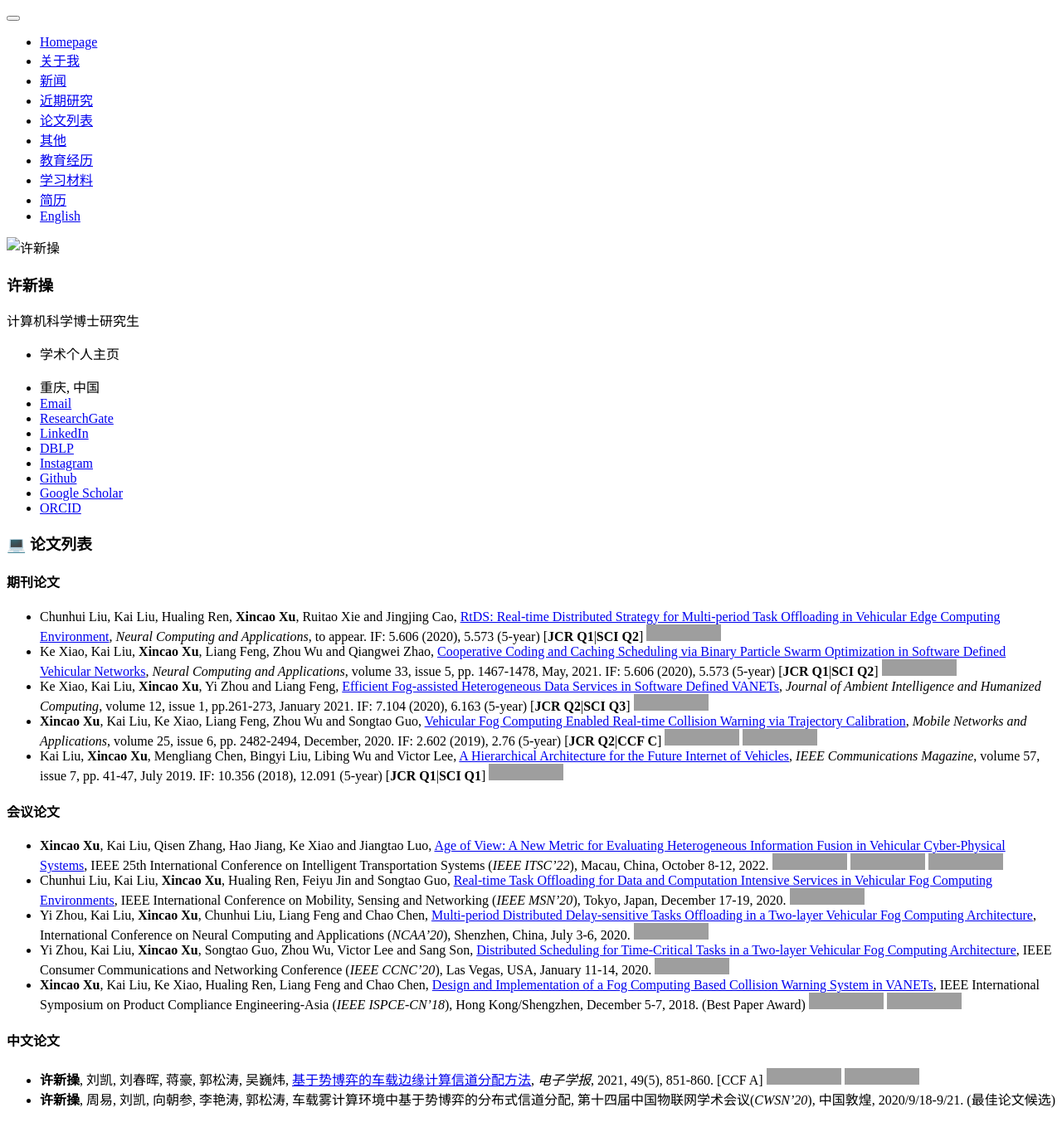
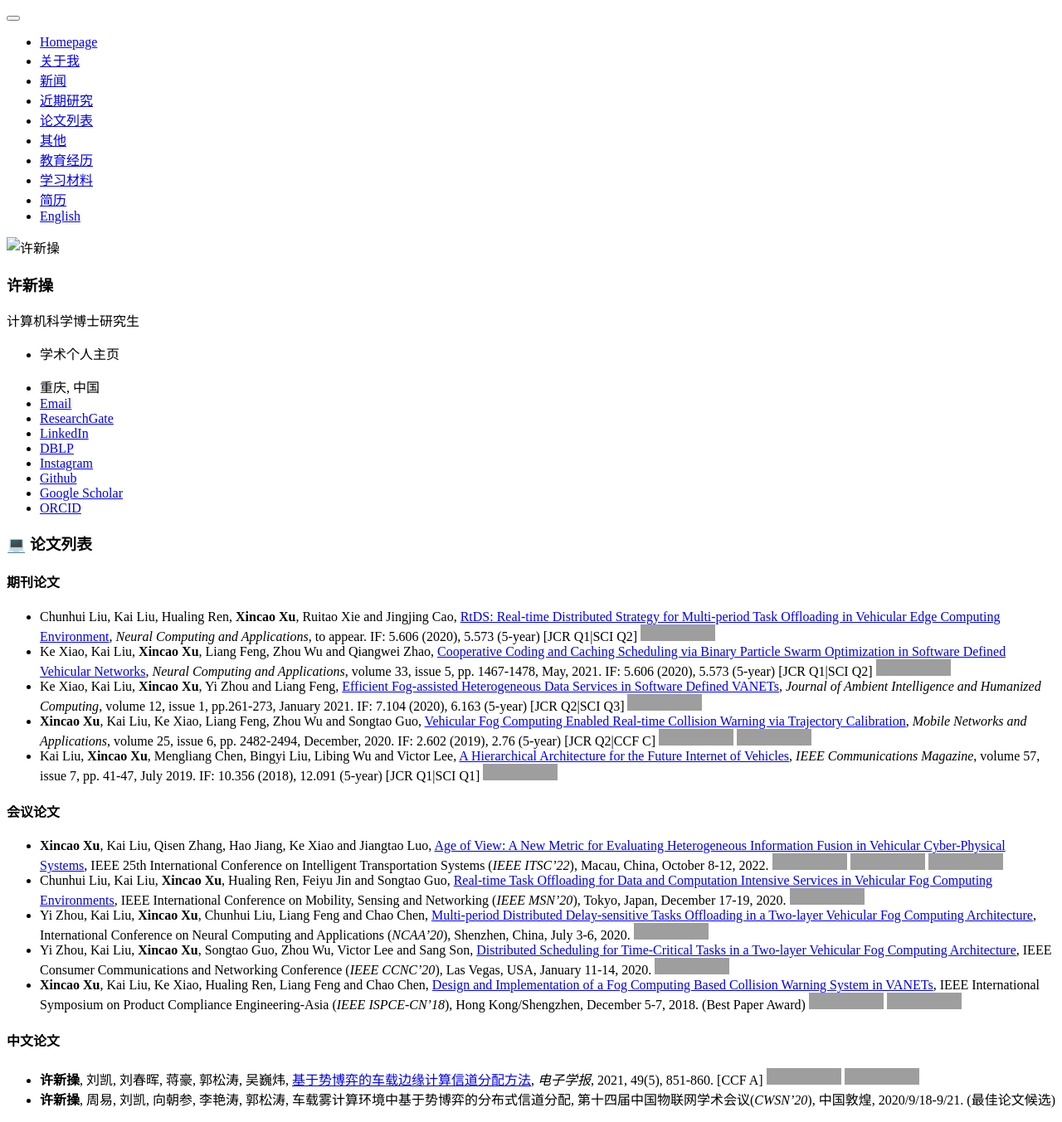
Before and after one commit to neardws/zh, a Jekyll site: the page built from _pages/includes/pub.md, in a window 1280 px wide, cut to the strip 0-1353 px from the top of the page. Shown: the whole strip at 83% size. Built offline with Jekyll 4.4.1, drawn with Linux system fonts in a browser that asks for light colours; our own code applies the rules of GitHub Pages for plain Markdown files; grey boxes are pictures that could not be loaded.

Commit message:
update SCI

```diff
--- a/_pages/includes/pub.md
+++ b/_pages/includes/pub.md
@@ -2,11 +2,11 @@
 
 #### 期刊论文
 
-- Chunhui Liu, Kai Liu, Hualing Ren, **Xincao Xu**, Ruitao Xie and Jingjing Cao, [RtDS: Real-time Distributed Strategy for Multi-period Task Offloading in Vehicular Edge Computing Environment](https://link.springer.com/article/10.1007/s00521-021-05766-5), *Neural Computing and Applications*, to appear. IF: 5.606 (2020), 5.573 (5-year) [**JCR Q1**\|**SCI Q2**] [![](https://img.shields.io/badge/dynamic/json?logo=Google%20Scholar&url=https%3A%2F%2Fcdn.jsdelivr.net%2Fgh%2FNeardws%2Fneardws.github.io@google-scholar-stats%2Fgs_data.json&query=$['publications']['DK5avZUAAAAJ:4fKUyHm3Qg0C']['num_citations']&labelColor=f6f6f6&color=9cf&style=flat&label=citations)](https://scholar.google.com/citations?view_op=view_citation&hl=en&user=DK5avZUAAAAJ&citation_for_view=DK5avZUAAAAJ:4fKUyHm3Qg0C)
-- Ke Xiao, Kai Liu, **Xincao Xu**, Liang Feng, Zhou Wu and Qiangwei Zhao, [Cooperative Coding and Caching Scheduling via Binary Particle Swarm Optimization in Software Defined Vehicular Networks](https://link.springer.com/article/10.1007/s00521-020-04978-5), *Neural Computing and Applications*, volume 33, issue 5, pp. 1467-1478, May, 2021. IF: 5.606 (2020), 5.573 (5-year) [**JCR Q1**\|**SCI Q2**] [![](https://img.shields.io/badge/dynamic/json?logo=Google%20Scholar&url=https%3A%2F%2Fcdn.jsdelivr.net%2Fgh%2FNeardws%2Fneardws.github.io@google-scholar-stats%2Fgs_data.json&query=$['publications']['DK5avZUAAAAJ:l7t_Zn2s7bgC']['num_citations']&labelColor=f6f6f6&color=9cf&style=flat&label=citations)](https://scholar.google.com/citations?view_op=view_citation&hl=en&user=DK5avZUAAAAJ&citation_for_view=DK5avZUAAAAJ:l7t_Zn2s7bgC)
-- Ke Xiao, Kai Liu, **Xincao Xu**, Yi Zhou and Liang Feng, [Efficient Fog-assisted Heterogeneous Data Services in Software Defined VANETs](https://link.springer.com/article/10.1007/s12652-019-01507-8), *Journal of Ambient Intelligence and Humanized Computing*, volume 12, issue 1, pp.261-273, January 2021. IF: 7.104 (2020), 6.163 (5-year) [**JCR Q2**\|**SCI Q3**] [![](https://img.shields.io/badge/dynamic/json?logo=Google%20Scholar&url=https%3A%2F%2Fcdn.jsdelivr.net%2Fgh%2FNeardws%2Fneardws.github.io@google-scholar-stats%2Fgs_data.json&query=$['publications']['DK5avZUAAAAJ:CHSYGLWDkRkC']['num_citations']&labelColor=f6f6f6&color=9cf&style=flat&label=citations)](https://scholar.google.com/citations?view_op=view_citation&hl=en&user=DK5avZUAAAAJ&citation_for_view=DK5avZUAAAAJ:CHSYGLWDkRkC)
-- **Xincao Xu**, Kai Liu, Ke Xiao, Liang Feng, Zhou Wu and Songtao Guo, [Vehicular Fog Computing Enabled Real-time Collision Warning via Trajectory Calibration](https://link.springer.com/article/10.1007/s11036-020-01591-7), *Mobile Networks and Applications*, volume 25, issue 6, pp. 2482-2494, December, 2020. IF: 2.602 (2019), 2.76 (5-year) [**JCR Q2**\|**CCF C**] [![](https://img.shields.io/badge/dynamic/json?logo=Google%20Scholar&url=https%3A%2F%2Fcdn.jsdelivr.net%2Fgh%2FNeardws%2Fneardws.github.io@google-scholar-stats%2Fgs_data.json&query=$['publications']['DK5avZUAAAAJ:tOudhMTPpwUC']['num_citations']&labelColor=f6f6f6&color=9cf&style=flat&label=citations)](https://scholar.google.com/citations?view_op=view_citation&hl=en&user=DK5avZUAAAAJ&citation_for_view=DK5avZUAAAAJ:tOudhMTPpwUC) [![](https://img.shields.io/github/stars/neardws/fog-computing-based-collision-warning-system?style=social)](https://github.com/neardws/fog-computing-based-collision-warning-system)
-- Kai Liu, **Xincao Xu**, Mengliang Chen, Bingyi Liu, Libing Wu and Victor Lee, [A Hierarchical Architecture for the Future Internet of Vehicles](https://ieeexplore.ieee.org/document/8767077), *IEEE Communications Magazine*, volume 57, issue 7, pp. 41-47, July 2019. IF: 10.356  (2018), 12.091 (5-year) [**JCR Q1**\|**SCI Q1**] [![](https://img.shields.io/badge/dynamic/json?logo=Google%20Scholar&url=https%3A%2F%2Fcdn.jsdelivr.net%2Fgh%2FNeardws%2Fneardws.github.io@google-scholar-stats%2Fgs_data.json&query=$['publications']['DK5avZUAAAAJ:1sJd4Hv_s6UC']['num_citations']&labelColor=f6f6f6&color=9cf&style=flat&label=citations)](https://scholar.google.com/citations?view_op=view_citation&hl=en&user=DK5avZUAAAAJ&citation_for_view=DK5avZUAAAAJ:1sJd4Hv_s6UC)
+- Chunhui Liu, Kai Liu, Hualing Ren, **Xincao Xu**, Ruitao Xie and Jingjing Cao, [RtDS: Real-time Distributed Strategy for Multi-period Task Offloading in Vehicular Edge Computing Environment](https://link.springer.com/article/10.1007/s00521-021-05766-5), *Neural Computing and Applications*, to appear. IF: 5.606 (2020), 5.573 (5-year) [JCR Q1\|SCI Q2] [![](https://img.shields.io/badge/dynamic/json?logo=Google%20Scholar&url=https%3A%2F%2Fcdn.jsdelivr.net%2Fgh%2FNeardws%2Fneardws.github.io@google-scholar-stats%2Fgs_data.json&query=$['publications']['DK5avZUAAAAJ:4fKUyHm3Qg0C']['num_citations']&labelColor=f6f6f6&color=9cf&style=flat&label=citations)](https://scholar.google.com/citations?view_op=view_citation&hl=en&user=DK5avZUAAAAJ&citation_for_view=DK5avZUAAAAJ:4fKUyHm3Qg0C)
+- Ke Xiao, Kai Liu, **Xincao Xu**, Liang Feng, Zhou Wu and Qiangwei Zhao, [Cooperative Coding and Caching Scheduling via Binary Particle Swarm Optimization in Software Defined Vehicular Networks](https://link.springer.com/article/10.1007/s00521-020-04978-5), *Neural Computing and Applications*, volume 33, issue 5, pp. 1467-1478, May, 2021. IF: 5.606 (2020), 5.573 (5-year) [JCR Q1\|SCI Q2] [![](https://img.shields.io/badge/dynamic/json?logo=Google%20Scholar&url=https%3A%2F%2Fcdn.jsdelivr.net%2Fgh%2FNeardws%2Fneardws.github.io@google-scholar-stats%2Fgs_data.json&query=$['publications']['DK5avZUAAAAJ:l7t_Zn2s7bgC']['num_citations']&labelColor=f6f6f6&color=9cf&style=flat&label=citations)](https://scholar.google.com/citations?view_op=view_citation&hl=en&user=DK5avZUAAAAJ&citation_for_view=DK5avZUAAAAJ:l7t_Zn2s7bgC)
+- Ke Xiao, Kai Liu, **Xincao Xu**, Yi Zhou and Liang Feng, [Efficient Fog-assisted Heterogeneous Data Services in Software Defined VANETs](https://link.springer.com/article/10.1007/s12652-019-01507-8), *Journal of Ambient Intelligence and Humanized Computing*, volume 12, issue 1, pp.261-273, January 2021. IF: 7.104 (2020), 6.163 (5-year) [JCR Q2\|SCI Q3] [![](https://img.shields.io/badge/dynamic/json?logo=Google%20Scholar&url=https%3A%2F%2Fcdn.jsdelivr.net%2Fgh%2FNeardws%2Fneardws.github.io@google-scholar-stats%2Fgs_data.json&query=$['publications']['DK5avZUAAAAJ:CHSYGLWDkRkC']['num_citations']&labelColor=f6f6f6&color=9cf&style=flat&label=citations)](https://scholar.google.com/citations?view_op=view_citation&hl=en&user=DK5avZUAAAAJ&citation_for_view=DK5avZUAAAAJ:CHSYGLWDkRkC)
+- **Xincao Xu**, Kai Liu, Ke Xiao, Liang Feng, Zhou Wu and Songtao Guo, [Vehicular Fog Computing Enabled Real-time Collision Warning via Trajectory Calibration](https://link.springer.com/article/10.1007/s11036-020-01591-7), *Mobile Networks and Applications*, volume 25, issue 6, pp. 2482-2494, December, 2020. IF: 2.602 (2019), 2.76 (5-year) [JCR Q2\|CCF C] [![](https://img.shields.io/badge/dynamic/json?logo=Google%20Scholar&url=https%3A%2F%2Fcdn.jsdelivr.net%2Fgh%2FNeardws%2Fneardws.github.io@google-scholar-stats%2Fgs_data.json&query=$['publications']['DK5avZUAAAAJ:tOudhMTPpwUC']['num_citations']&labelColor=f6f6f6&color=9cf&style=flat&label=citations)](https://scholar.google.com/citations?view_op=view_citation&hl=en&user=DK5avZUAAAAJ&citation_for_view=DK5avZUAAAAJ:tOudhMTPpwUC) [![](https://img.shields.io/github/stars/neardws/fog-computing-based-collision-warning-system?style=social)](https://github.com/neardws/fog-computing-based-collision-warning-system)
+- Kai Liu, **Xincao Xu**, Mengliang Chen, Bingyi Liu, Libing Wu and Victor Lee, [A Hierarchical Architecture for the Future Internet of Vehicles](https://ieeexplore.ieee.org/document/8767077), *IEEE Communications Magazine*, volume 57, issue 7, pp. 41-47, July 2019. IF: 10.356  (2018), 12.091 (5-year) [JCR Q1\|SCI Q1] [![](https://img.shields.io/badge/dynamic/json?logo=Google%20Scholar&url=https%3A%2F%2Fcdn.jsdelivr.net%2Fgh%2FNeardws%2Fneardws.github.io@google-scholar-stats%2Fgs_data.json&query=$['publications']['DK5avZUAAAAJ:1sJd4Hv_s6UC']['num_citations']&labelColor=f6f6f6&color=9cf&style=flat&label=citations)](https://scholar.google.com/citations?view_op=view_citation&hl=en&user=DK5avZUAAAAJ&citation_for_view=DK5avZUAAAAJ:1sJd4Hv_s6UC)
 
 #### 会议论文
 
```
Also changed, not shown: _pages/includes/research.md (+1 -1 lines).
